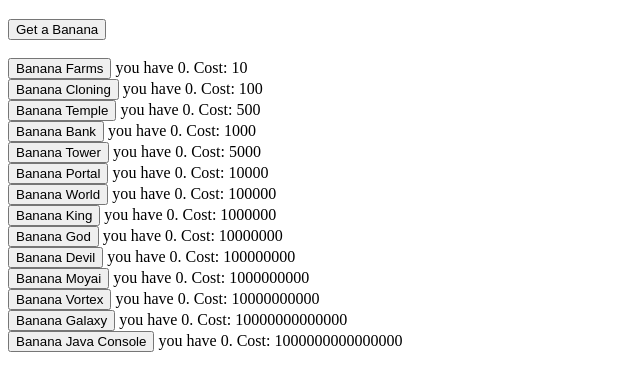
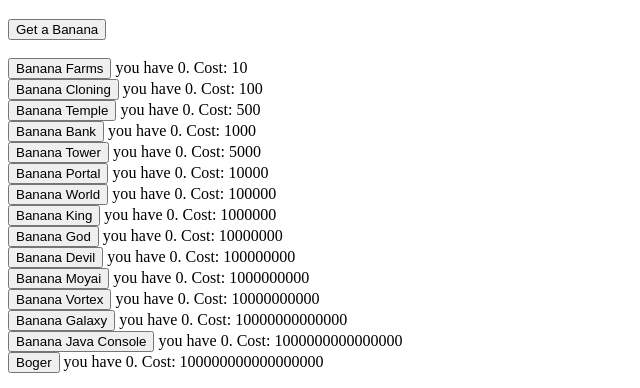
Before and after one commit to FailedWare/Banana-Clicker, a plain HTML site: page index.html in a window 1280 px wide. Shown: the part 161-549 px from the top of the page, without its empty margins (0-640 px from the left). Drawn offline with nearby package versions, Linux system fonts and the light colour scheme.

Commit message:
Update index.html

```diff
--- a/index.html
+++ b/index.html
@@ -95,6 +95,12 @@
                     cost:1000000000000000,
                     bps:1000000000000000,
                     name:"Banana Java Console"
+                },
+                banana_boger:{
+                    amount:0,
+                    cost:100000000000000000,
+                    bps:100000000000000000,
+                    name:"Boger"
                 }
             },
             badges:[{req:"clicker.bananas>1",gotten:false,text:"Have a Banana"},{req:"clicker.bananas>9",gotten:false,text:"Banana Man I"}]
```
